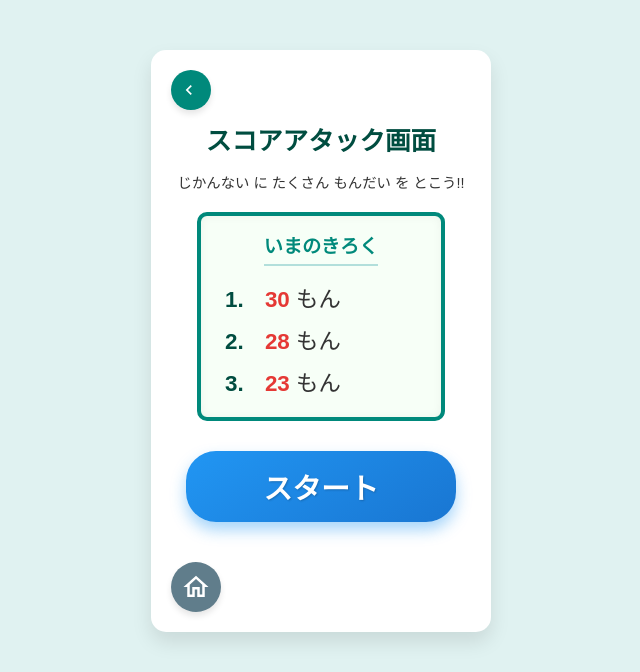
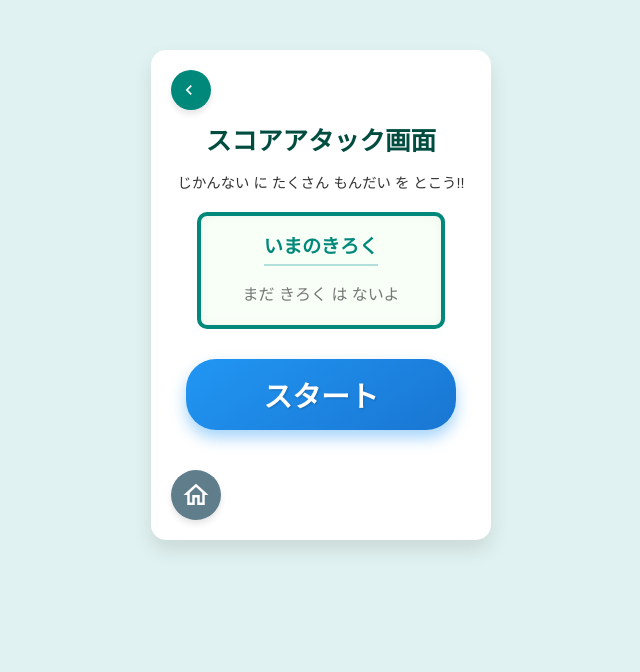
Before and after one commit to sum1d4/Gr5, a PHP site: page /2tasi_attack.php in a window 1280 px wide. Shown: the top 672 px of the page, without its empty margins (319-959 px from the left). Run offline with PHP 8.4, Linux system fonts and the light colour scheme; tables that the repository leaves empty hold one stand-in row (values such as "Sample post").

Commit message:
Update 2tasi_attack.php

```diff
--- a/2tasi_attack.php
+++ b/2tasi_attack.php
@@ -1,15 +1,65 @@
 <?php
+// 1. データベース設定ファイルの読み込み
+require_once 'db_config.php';
+
+// ----------------------------------------------------
+
 // POSTリクエストから 'grade' と 'subject' を取得 (mode_select_keisan.phpからのPOSTを想定)
+// ※これは「戻るボタン」や「画面遷移」のために保持します
 $selected_grade = '';
 $selected_subject = '';
 
-// POSTでデータを受け取る
 if (isset($_POST['grade'])) {
     $selected_grade = htmlspecialchars($_POST['grade']);
 }
 if (isset($_POST['subject'])) {
     $selected_subject = htmlspecialchars($_POST['subject']);
 }
+
+// ----------------------------------------------------
+// 🏆 データベースからハイスコアを取得する処理
+// ----------------------------------------------------
+// 🚨【ランキング設定】学年(2)と教科(tasi)で固定して取得
+$ranking_grade = 2;
+$ranking_subject = 'tasi';
+
+$high_scores = []; // 配列を初期化
+
+try {
+    // カテゴリー('score')で絞り込み
+    // スコアの高い順 > タイムの早い順 で上位3つを取得
+    $sql = "SELECT score
+            FROM score_attack
+            WHERE target_age = :grade
+              AND subject = :subject
+              AND category = 'score'
+            ORDER BY score DESC, total_time ASC
+            LIMIT 3";
+
+    // DB接続オブジェクト（$pdo）は db_config.php で定義されていることを前提とする
+    $stmt = $pdo->prepare($sql);
+
+    // 固定値をバインド
+    $stmt->bindValue(':grade', $ranking_grade, PDO::PARAM_INT);
+    $stmt->bindValue(':subject', $ranking_subject, PDO::PARAM_STR);
+
+    $stmt->execute();
+    $results = $stmt->fetchAll(PDO::FETCH_ASSOC);
+
+    // データベースの結果を表示用配列に格納
+    foreach ($results as $row) {
+        // ラベルは固定で「もん」とする
+        $high_scores[] = ['score' => $row['score'], 'label' => 'もん'];
+    }
+
+} catch (PDOException $e) {
+    // エラー時はログに記録
+    error_log("Score Fetch Error: " . $e->getMessage());
+    // 画面には空の配列、またはエラーメッセージを表示する
+    $high_scores = []; // エラー時は空とする
+}
+
+// ----------------------------------------------------
 
 // 戻るボタンのリンク先を mode_select_keisan.php に設定
 // ※学年と教科を渡して戻る（モード選択画面に戻る）
@@ -19,50 +69,13 @@ $back_url = "mode_select_keisan.php?grade={$selected_grade}&subject={$selected_s
 $home_url = "index.php";
 
 // 🚨 【修正ロジック】スタートボタンの遷移先を固定 🚨
-// ユーザーの要望により、遷移先を score_question1hiki.php に固定します。
+// ユーザーの要望により、遷移先を score_question2tasi.php に固定します。
 $start_page = 'score_question2tasi.php';
-
-
-/* // 元の動的ロジック（コメントアウト）
-$start_page = '';
-$base_name = 'score_question';
-
-if ($selected_grade === '1') {
-    if ($selected_subject === 'tashizan') {
-        $start_page = $base_name . '1tasi.php';
-    } elseif ($selected_subject === 'hikizan') {
-        $start_page = $base_name . '1hiki.php';
-    }
-} elseif ($selected_grade === '2') {
-    if ($selected_subject === 'tashizan') {
-        $start_page = $base_name . '2tasi.php';
-    } elseif ($selected_subject === 'hikizan') {
-        $start_page = $base_name . '2hiki.php';
-    }
-}
-
-// 遷移先が未定義の場合のフォールバック (コメントアウト)
-if (empty($start_page) || $start_page === 'score_question') {
-    $start_page = 'index.php';
-}
-*/
-
 
 // 遷移先のページに grade と subject をクエリパラメータで渡す
 $query_params = "?grade={$selected_grade}&subject={$selected_subject}";
 $start_page_with_params = $start_page . $query_params;
 
-
-// PHPで仮のハイスコアデータを定義します。
-// 実際のアプリケーションでは、データベース（Firestoreなど）から取得します。
-$high_scores = [
-    ['score' => 30, 'label' => 'もん'], // 1位
-    ['score' => 28, 'label' => 'もん'], // 2位
-    ['score' => 23, 'label' => 'もん'], // 3位
-];
-
-// 画面遷移先のダミーページ
-$home_page = 'index.php';
 ?>
 <!DOCTYPE html>
 <html lang="ja">
@@ -71,7 +84,6 @@ $home_page = 'index.php';
     <meta name="viewport" content="width=device-width, initial-scale=1.0">
     <title>スコアアタック</title>
     <style>
-        /* ... CSSコードは変更なし ... */
         /* ----------------------- グローバルスタイル ----------------------- */
         body {
             font-family: sans-serif;
@@ -174,12 +186,19 @@ $home_page = 'index.php';
             font-size: 1.4em;
             padding: 5px 0;
             color: #333;
+            border-bottom: 1px dashed #b2dfdb;
+        }
+
+        .score-list li:last-child {
+            border-bottom: none;
         }
 
         .score-list span.rank {
             font-weight: bold;
             color: #004d40;
             margin-right: 10px;
+            display: inline-block;
+            width: 25px;
         }
 
         .score-list span.value {
@@ -273,13 +292,17 @@ $home_page = 'index.php';
         <div class="score-record">
             <h2>いまのきろく</h2>
             <ul class="score-list">
+                <?php if (empty($high_scores)): ?>
+                    <li style="text-align:center; font-size:1em; color:#777;">まだ きろく は ないよ</li>
+                <?php else: ?>
                     <?php foreach ($high_scores as $index => $score_data): ?>
                         <li>
                             <span class="rank"><?php echo $index + 1; ?>.</span>
                             <span class="value"><?php echo htmlspecialchars($score_data['score']); ?></span>
-                        <?php echo htmlspecialchars($score_data['label']); ?>
+                            <span style="font-size:0.8em;"><?php echo htmlspecialchars($score_data['label']); ?></span>
                         </li>
                     <?php endforeach; ?>
+                <?php endif; ?>
             </ul>
         </div>
 
```
Lines whose indentation alone changed are shown as unchanged.
